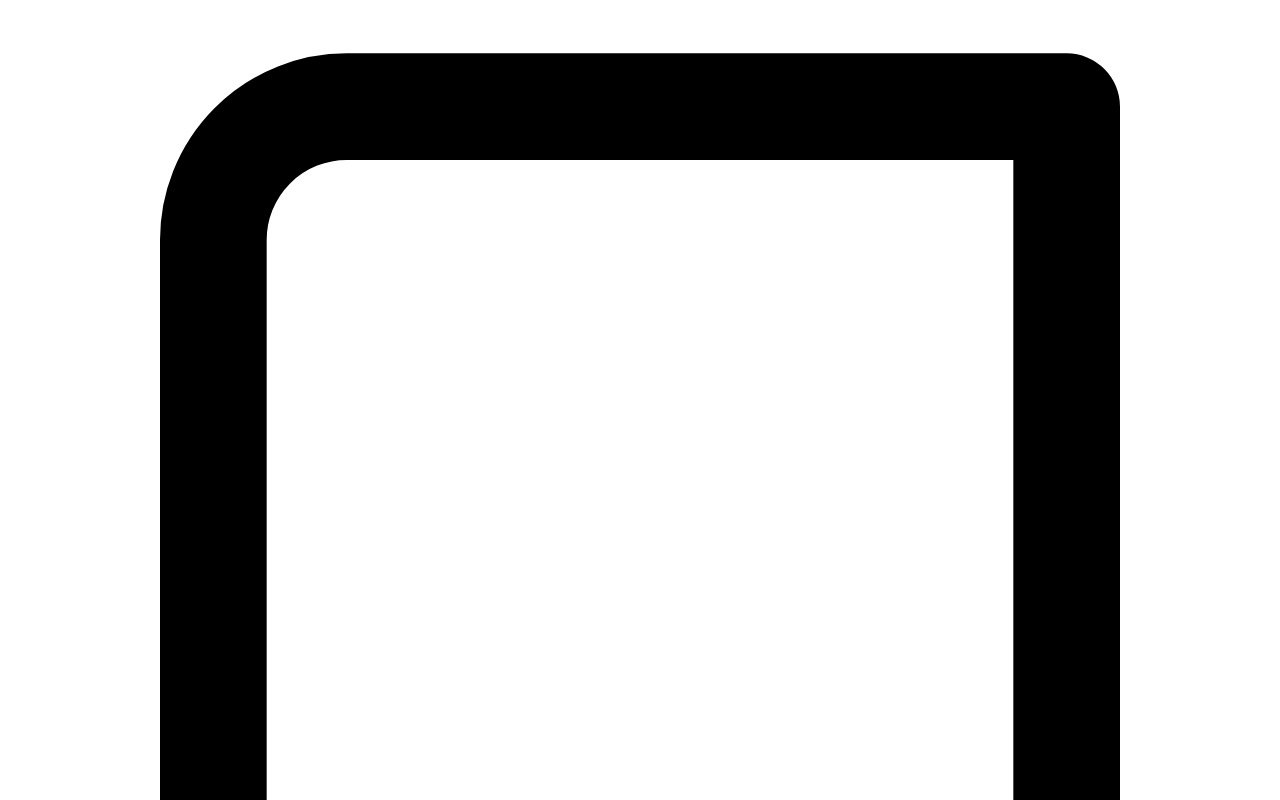
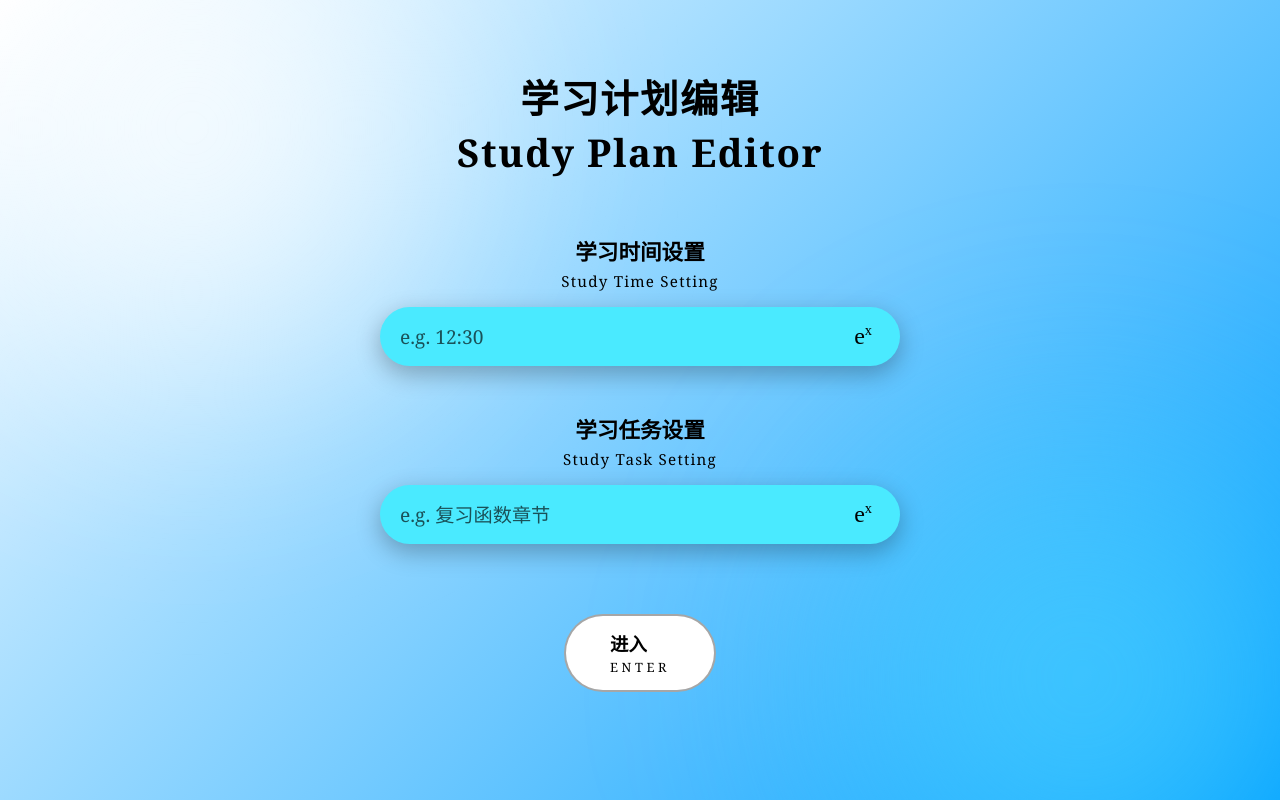
Before and after one commit to dump-SS/Project1, a React (Vite) app in the folder frontend/: page /study-plan in a window 1280 px wide. Before the commit this address led to /login. Shown: the top 800 px of the page. Built offline with nearby package versions, Linux system fonts and the light colour scheme; no server answers; the HTML template or start-up script is replaced by a standard one.

Commit message:
[前端]合并 main 重构：页面移至 pages/StudyPlanEditor/，App.jsx 新增 /study-plan 路由

```diff
--- a/frontend/src/App.jsx
+++ b/frontend/src/App.jsx
@@ -6,6 +6,7 @@ import ForgotPasswordPage from './pages/ForgotPasswordPage.jsx'
 // 个人数据页用 TypeScript 编写。Vite 的 React 插件支持 .jsx 与 .tsx 共存，
 // 两边都不必为对方改写，import 时写明扩展名即可。
 import PersonalDataPage from './pages/PersonalData/index.tsx'
+import StudyPlanEditor from './pages/StudyPlanEditor/index.jsx'
 
 export default function App() {
   return (
@@ -18,6 +19,7 @@ export default function App() {
         {/* TODO: 登录态校验待接入 —— 该路由目前可直接访问，
             等 mock-server 的会话校验对接好后再包一层路由守卫 */}
         <Route path="/personal-data" element={<PersonalDataPage />} />
+        <Route path="/study-plan" element={<StudyPlanEditor />} />
         <Route path="*" element={<Navigate to="/login" replace />} />
       </Routes>
     </div>
--- a/frontend/src/App.css
+++ b/frontend/src/pages/StudyPlanEditor/App.css
@@ -133,7 +133,7 @@
   text-align: center;
   font-size: 1rem;
   font-weight: 600;
-  color: var(--color-warning);
+  color: #ff0000;
 }
 
 .enter-button {
--- a/frontend/src/index.css
+++ b/frontend/src/pages/StudyPlanEditor/index.css
@@ -3,7 +3,6 @@
   --color-text: #000000;
   --color-button-bg: #ffffff;
   --color-input-bg: #4aeaff;
-  --color-warning: #ff0000;
   --color-bg-start: #ffffff;
   --color-bg-end: #009fff;
 
--- a/frontend/src/pages/StudyPlanEditor.jsx
+++ b/frontend/src/pages/StudyPlanEditor/index.jsx
@@ -1,5 +1,7 @@
-import StudyEditor from '../components/StudyEditor.jsx'
-import EnterButton from '../components/EnterButton.jsx'
+import StudyEditor from './StudyEditor.jsx'
+import EnterButton from './EnterButton.jsx'
+import './index.css'
+import './App.css'
 
 /** 学习时间校验：仅允许数字 0-9 与冒号 : */
 const TIME_VALIDATOR = (value) => /^[0-9:]*$/.test(value)
```
Also changed, not shown: frontend/src/pages/StudyPlanEditor/EnterButton.jsx (renamed from frontend/src/components/EnterButton.jsx), frontend/src/pages/StudyPlanEditor/StudyEditor.jsx (renamed from frontend/src/components/StudyEditor.jsx).
